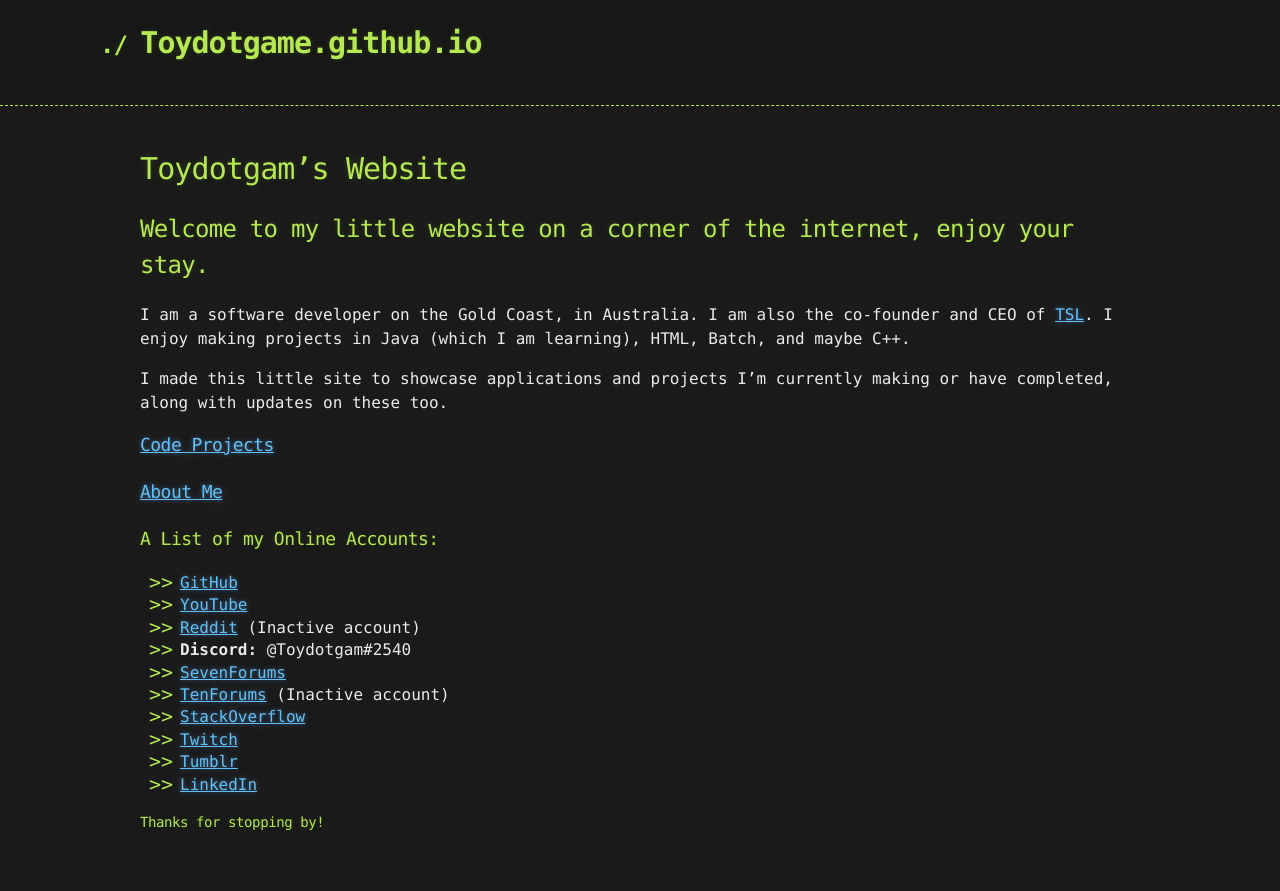
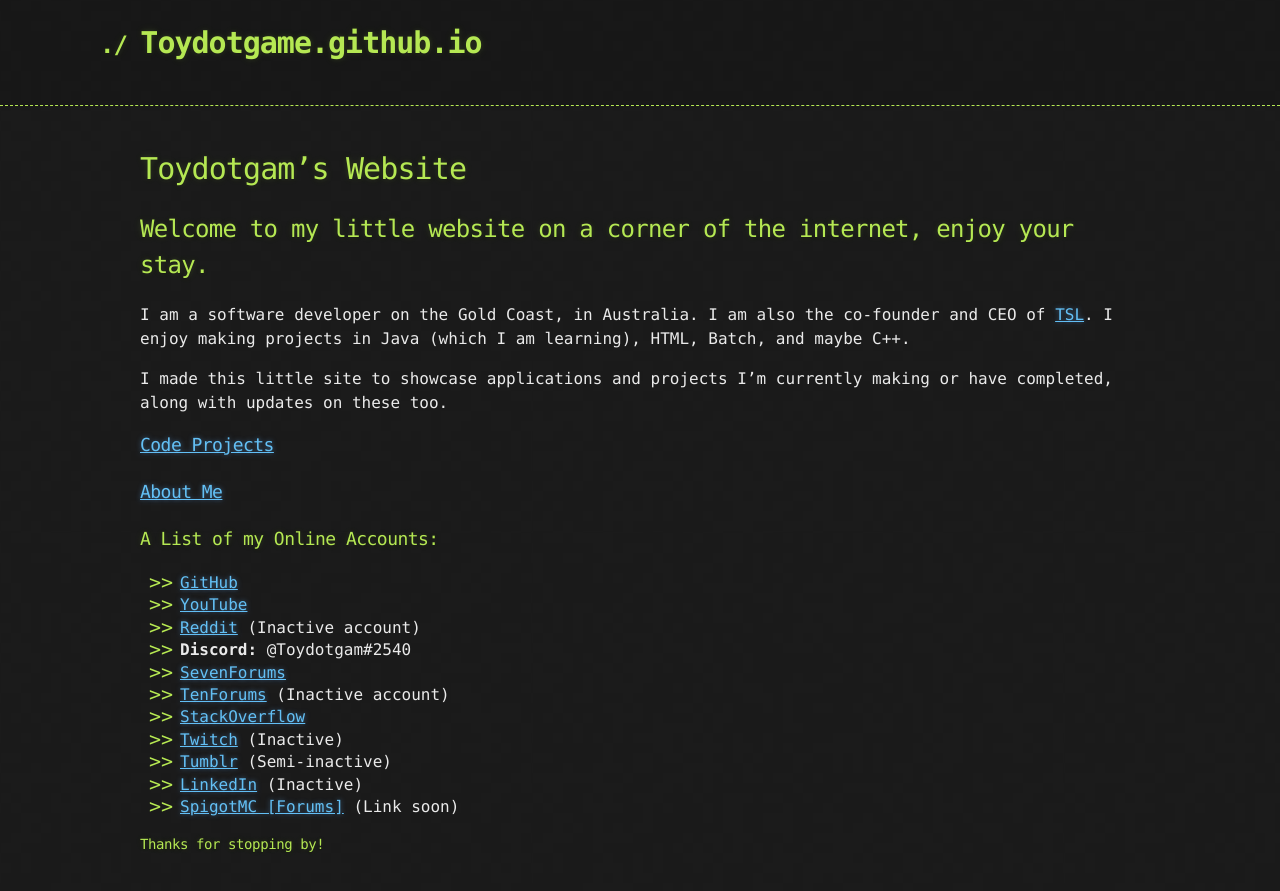
Before and after one commit to Toydotgame/Toydotgame.github.io, a Jekyll site: the page built from index.md, in a window 1280 px wide. Shown: the top 891 px of the page. Built offline with Jekyll 4.4.1, drawn with Linux system fonts in a browser that asks for light colours; our own code applies the rules of GitHub Pages for plain Markdown files; the repository's description, which GitHub fills in, is left out.

Commit message:
Update index.md

```diff
--- a/index.md
+++ b/index.md
@@ -17,8 +17,9 @@ I made this little site to showcase applications and projects I'm currently maki
 * [SevenForums](https://www.sevenforums.com/members/toydotgam.html)
 * [TenForums](https://www.tenforums.com/members/toydotgam.html) (Inactive account)
 * [StackOverflow](https://stackoverflow.com/users/13470945/toydotgam)
-* [Twitch](https://www.twitch.tv/toydotgam)
-* [Tumblr](https://toydotgame.tumblr.com/)
-* [LinkedIn](https://www.linkedin.com/in/matthew-jeffrey-66a9a9188/)
+* [Twitch](https://www.twitch.tv/toydotgam) (Inactive)
+* [Tumblr](https://toydotgame.tumblr.com/) (Semi-inactive)
+* [LinkedIn](https://www.linkedin.com/in/matthew-jeffrey-66a9a9188/) (Inactive)
+* [SpigotMC \[Forums\]]() (Link soon)
 
 #### Thanks for stopping by!
```
